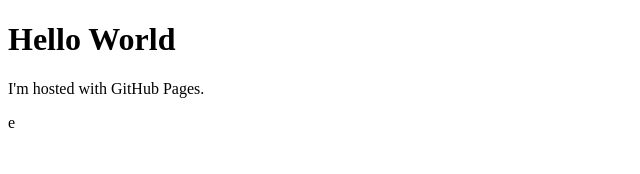
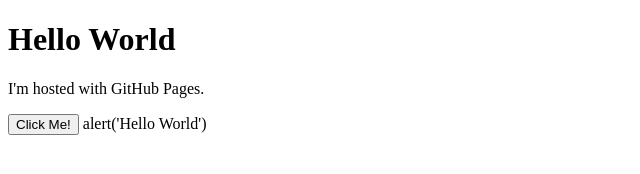
Before and after one commit to HeavyBotList/thelocation.github.io, a plain HTML site: page index.html in a window 1280 px wide. Shown: the whole page, without its empty margins (0-640 px from the left). Drawn offline with Linux system fonts and the light colour scheme.

Commit message:
Update index.html

```diff
--- a/index.html
+++ b/index.html
@@ -4,6 +4,7 @@
 <h1>Hello World</h1>
 <p>I'm hosted with GitHub Pages.</p>
 <script data-ad-client="ca-pub-9267578825973137" async src="https://pagead2.googlesyndication.com/pagead/js/adsbygoogle.js"></script>
+<button type="button" onclick="alert('Hello world!')">Click Me!</button>
 </body>
 </html>
-<alert:e>e</alert:e>
+alert('Hello World')
```
